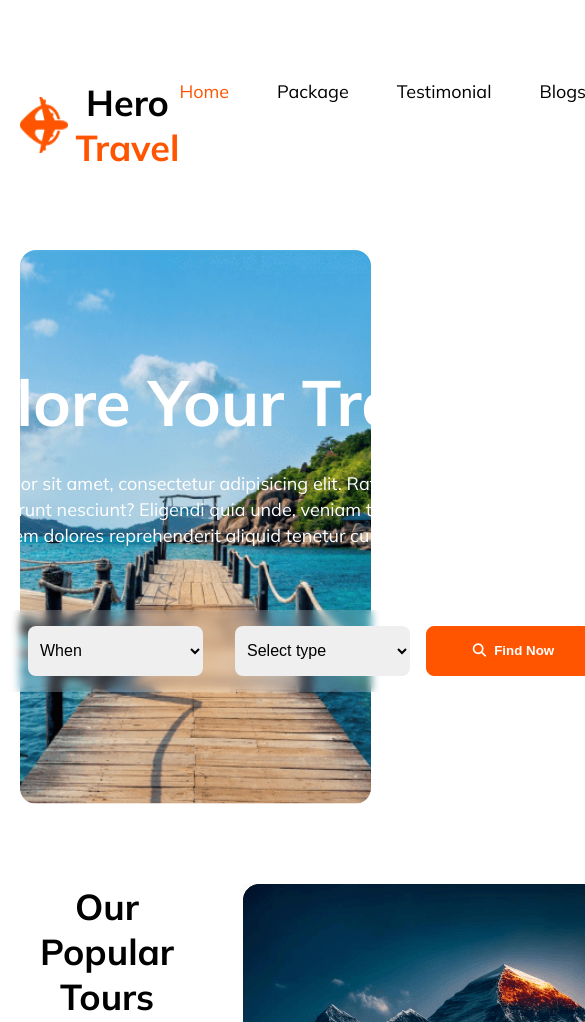
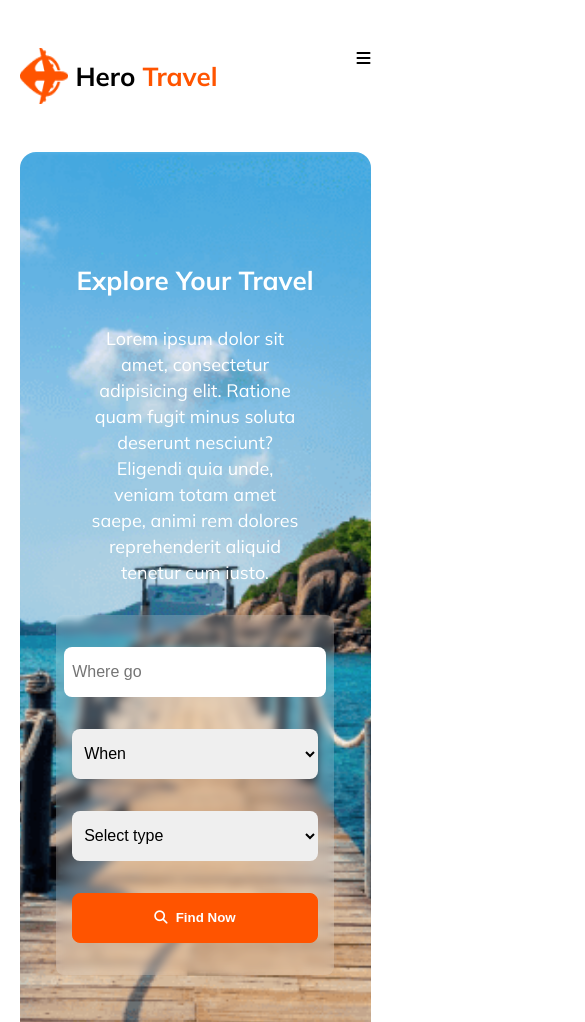
Before and after one commit to mohsyn007/Hero-travel, a plain HTML site: page index.html in a window 390 px wide. Shown: the top 1022 px of the page, 585 px wide, since content can reach past the window. Drawn offline with Linux system fonts and the light colour scheme.

Commit message:
Responsive done

```diff
--- a/index.html
+++ b/index.html
@@ -27,7 +27,9 @@
             <p>Contacts</p>
 
         </div>
+        <div class="ham-burger"><i class="fa-solid fa-bars"></i></div>
     </nav>
+
     <!-- banner -->
     <section class="container explore-ur-travel">
         <div class="explore-container">
--- a/style.css
+++ b/style.css
@@ -144,6 +144,11 @@ select {
     gap: 3rem;
 }
 
+.popular-section img {
+    height: 100%;
+    width: 100%;
+}
+
 .text-content {
     display: flex;
     flex-direction: column;
@@ -230,3 +235,59 @@ text-content h3 {
 .footer-section hr {
     margin: 2rem 0;
 }
+
+.ham-burger {
+    display: none;
+}
+
+/* Responsive design */
+@media screen and (max-width:600px) {
+    .nav-options {
+        display: none;
+    }
+
+    .ham-burger {
+        display: block;
+    }
+
+    h3 {
+        font-size: 26px;
+
+    }
+
+    .container {
+        margin: 3rem auto;
+    }
+
+    p {
+        font-size: 16px;
+    }
+
+    .explore-container h3 {
+        font-size: 26px;
+    }
+
+    .explore-container p {
+        width: 60%;
+    }
+
+    .travel-inputs {
+        flex-direction: column;
+        width: 70%;
+        margin: auto;
+    }
+
+    .travel-inputs input,
+    .travel-inputs select,
+    .travel-inputs button {
+        width: 100%;
+        margin: 1rem 0;
+    }
+
+    .popular-section,
+    .row-1,
+    .row-2,
+    .row-3 {
+        grid-template-columns: 1fr;
+    }
+}
```
